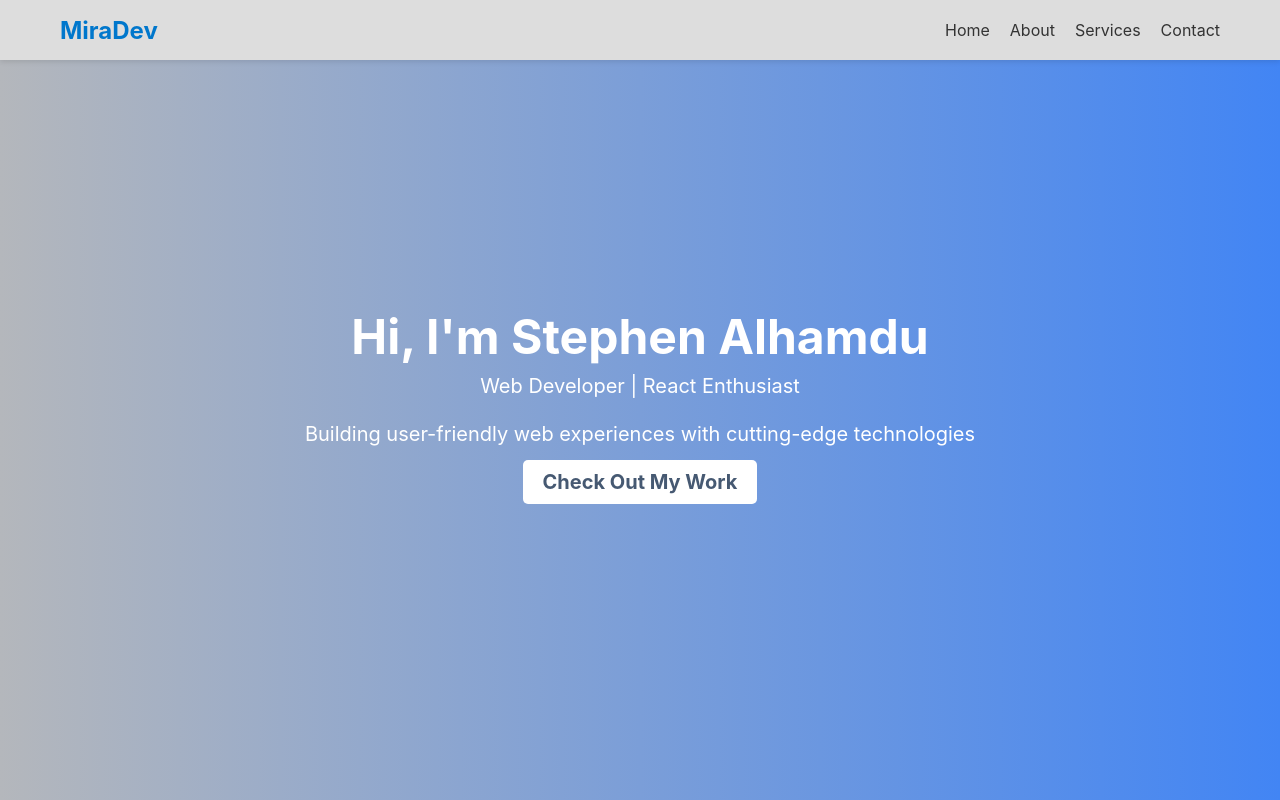
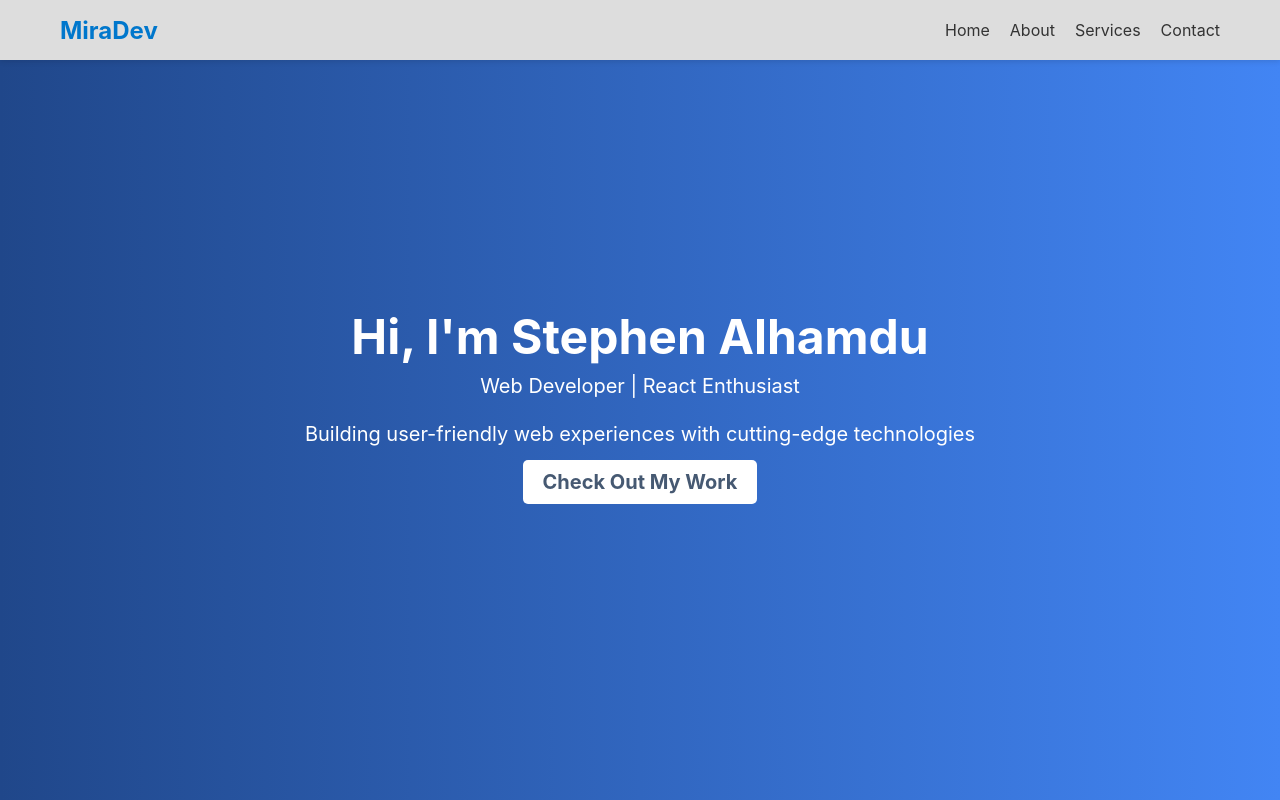
Before and after one commit to Piratescode/my-portfolio, a React (Create React App) app: page / in a window 1280 px wide. Built offline with nearby package versions, Linux system fonts and the light colour scheme.

Commit message:
Made some changes

```diff
--- a/src/components/Hero.css
+++ b/src/components/Hero.css
@@ -1,6 +1,6 @@
 .hero {
     height: 100vh;
-    background: linear-gradient(to right, #b4b7bc, #4285f4);
+    background: linear-gradient(to right, #20478a, #4285f4);
     color: white;
     display: flex;
     justify-content: center;
```
